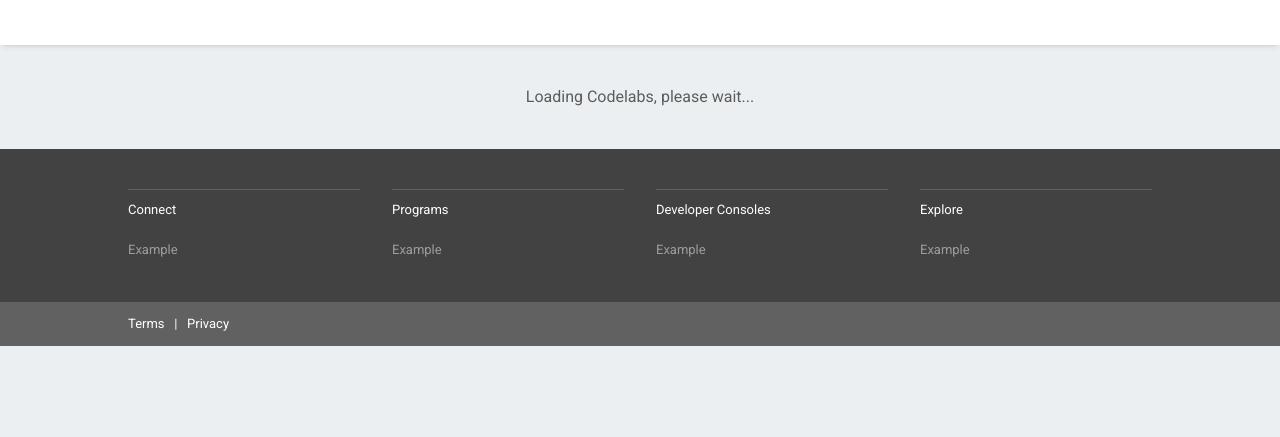
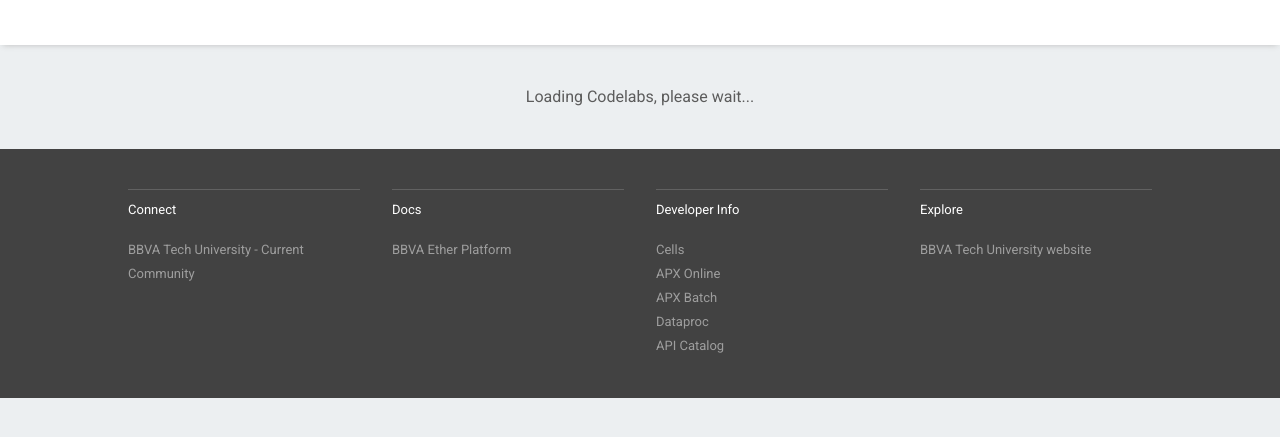
Before and after one commit to techulabs/practitioner, a plain HTML site: page index.html in a window 1280 px wide. Shown: the part 235-672 px from the top of the page. Drawn offline with Linux system fonts and the light colour scheme.

Commit message:
First version

```diff
--- a/index.html
+++ b/index.html
@@ -485,39 +485,33 @@ subject to an additional IP rights grant found at http://polymer.github.io/PATEN
         <div class="link-list">
           <label>Connect</label>
           <ul>
-            <li><a href="https://www.example.com/">Example</a></li>
+            <li><a href="https://currents.google.com/communities/116589760700423271483">BBVA Tech University - Current Community</a></li>
           </ul>
         </div>
         <div class="link-list">
-          <label>Programs</label>
+          <label>Docs</label>
           <ul>
-            <li><a href="https://www.example.com/">Example</a></li>
+            <li><a href="http://platform.bbva">BBVA Ether Platform</a></li>
           </ul>
         </div>
         <div class="link-list">
-          <label>Developer Consoles</label>
+          <label>Developer Info</label>
           <ul>
-            <li><a href="https://www.example.com/">Example</a></li>
+            <li><a href="https://platform.bbva.com/cells/index.html">Cells</a></li>
+            <li><a href="https://platform.bbva.com/en-us/developers/engines/apx-online/index.html">APX Online</a></li>
+            <li><a href="https://platform.bbva.com/en-us/developers/engines/apx-batch/index.html">APX Batch</a></li>
+            <li><a href="https://platform.bbva.com/en-us/developers/engines/dataproc/index.html">Dataproc</a></li>
+            <li><a href="https://platform.bbva.com/en-us/developers/bbva-catalog/apis/index.html">API Catalog</a></li>
           </ul>
         </div>
         <div class="link-list">
           <label>Explore</label>
            <ul>
-            <li><a href="https://www.example.com/">Example</a></li>
+            <li><a href="http://bbva-techuniversity.appspot.com/">BBVA Tech University website</a></li>
           </ul>
         </div>
       </div>
     </footer>
-
-    <div class="footerbar">
-      <div class="site-width layout horizontal center justified">
-        <span>
-          <a href="https://example.com">Terms</a>
-          &nbsp; | &nbsp;
-          <a href="https://example.com">Privacy</a>
-        </span>
-      </div>
-    </div>
 
   </paper-header-panel>
 
```
